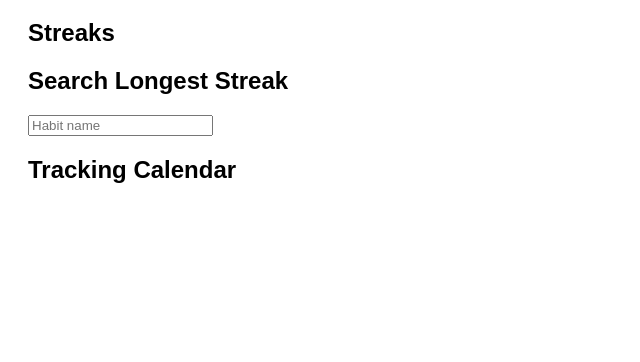
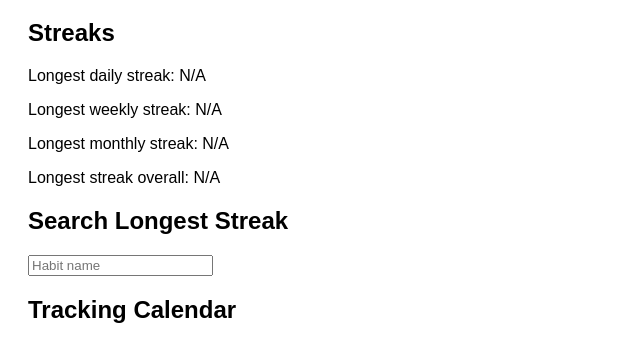
Before and after one commit to barroca8/Habit-Tracker-Web-App, a Flask app: page / in a window 1280 px wide. Shown: the part 369-731 px from the top of the page, without its empty margins (0-640 px from the left). Run offline with Flask 3, Linux system fonts and the light colour scheme; data that the repository does not hold is empty.

Commit message:
null-streaks-bug

```diff
--- a/db.py
+++ b/db.py
@@ -142,7 +142,10 @@ class Database:
             LIMIT 1
             """
         )
-        name, date, streak = cur.fetchone()
+        result = cur.fetchone()
+        if result is None:
+            return None, None, None
+        name, date, streak = result
         cur.close()
         date = date.split('T')[0]
         return name, date, streak
--- a/templates/index.html
+++ b/templates/index.html
@@ -233,10 +233,35 @@
             const monthlyStreak = await monthlyResponse.json();
             const overallStreak = await overallResponse.json();
 
-            document.getElementById('daily-streak').textContent = dailyStreak.length > 0 ? `Longest daily streak: ${dailyStreak[0][0]} with ${dailyStreak[0][1]} days` : 'No daily streaks found';
-            document.getElementById('weekly-streak').textContent = weeklyStreak.length > 0 ? `Longest weekly streak: ${weeklyStreak[0][0]} with ${weeklyStreak[0][1]} weeks` : 'No weekly streaks found';
-            document.getElementById('monthly-streak').textContent = monthlyStreak.length > 0 ? `Longest monthly streak: ${monthlyStreak[0][0]} with ${monthlyStreak[0][1]} months` : 'No monthly streaks found';
-            document.getElementById('longest-overall-streak').textContent = Object.keys(overallStreak).length > 0 ? `Longest streak overall: ${overallStreak.habit}, since ${overallStreak.date}, with a streak of ${overallStreak.streak}` : 'No overall streaks found';
+            console.log(dailyStreak, weeklyStreak, monthlyStreak, overallStreak);
+
+            if (dailyStreak[0][0] == null) {
+                document.getElementById('daily-streak').textContent = 'Longest daily streak: N/A';
+            }
+            else {
+                document.getElementById('daily-streak').textContent = `Longest daily streak: ${dailyStreak[0][0]} with ${dailyStreak[0][1]} days`;
+            }
+
+            if (weeklyStreak[0][0] == null) {
+                document.getElementById('weekly-streak').textContent = 'Longest weekly streak: N/A';
+            }
+            else {
+                document.getElementById('weekly-streak').textContent = `Longest weekly streak: ${weeklyStreak[0][0]} with ${weeklyStreak[0][1]} weeks`;
+            }
+
+            if (monthlyStreak[0][0] == null) {
+                document.getElementById('monthly-streak').textContent = 'Longest monthly streak: N/A';
+            }
+            else {
+                document.getElementById('monthly-streak').textContent = `Longest monthly streak: ${monthlyStreak[0][0]} with ${monthlyStreak[0][1]} months`;
+            }
+
+            if (overallStreak.habit == null) {
+                document.getElementById('longest-overall-streak').textContent = 'Longest streak overall: N/A';
+            }
+            else {
+                document.getElementById('longest-overall-streak').textContent = `Longest streak overall: ${overallStreak.habit}, since ${overallStreak.date}, with a streak of ${overallStreak.streak}`;
+            }
         }
 
         async function searchLongestStreak() {
```
